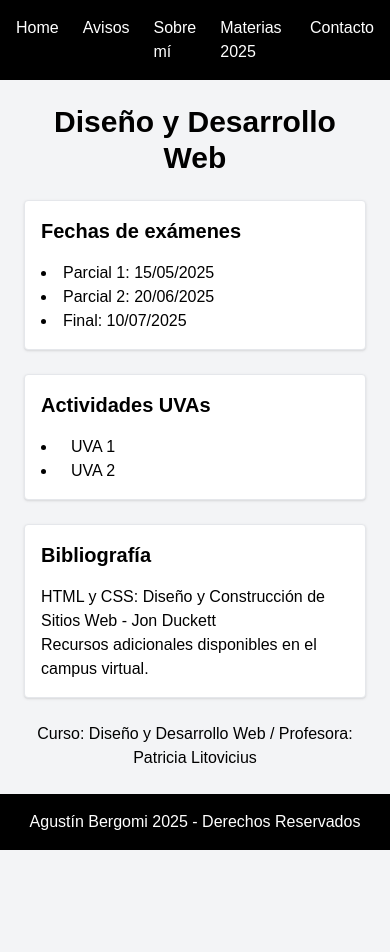
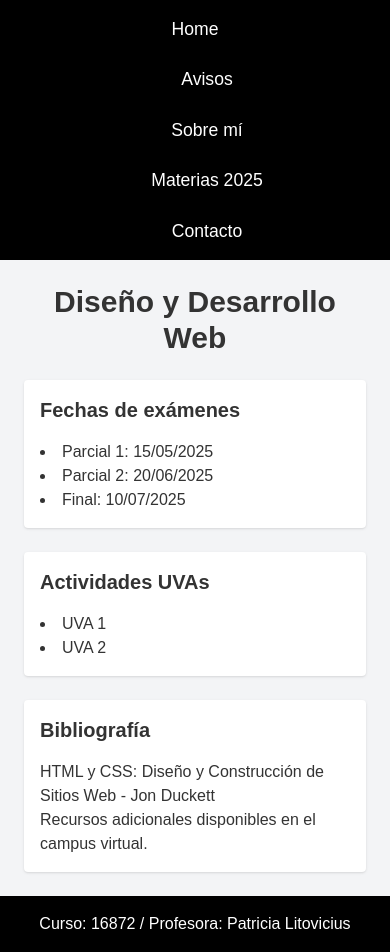
Before and after one commit to agustin-bergomi/Actividad1, a plain HTML site: page primer_parcial_web/diseño-desarrollo-web.html in a window 390 px wide. Before the commit the page ends 850 px from the top, so only its background shows below. Drawn offline with nearby package versions, Linux system fonts and the light colour scheme; files that its build step writes are made by us from their sources.

Commit message:
Ajustes de carpetas y link a estilos

```diff
--- a/primer_parcial_web/diseño-desarrollo-web.html
+++ b/primer_parcial_web/diseño-desarrollo-web.html
@@ -7,17 +7,17 @@
     <!-- Traigo Tailwind desde el CDN para estilos rapidos y responsivos -->
     <script src="https://cdn.tailwindcss.com"></script>
     <!-- Linkeo un CSS personalizado -->
-    <link rel="stylesheet" href="../styles.css">
+    <link rel="stylesheet" href="estilos/styles.css">
 </head>
 <body class="flex flex-col min-h-screen bg-gray-100">
     <!-- Menu de navegacion -->
     <nav class="bg-black p-4">
         <ul class="flex justify-center space-x-6 text-white">
-            <li><a href="../index.html" class="hover:underline">Home</a></li>
-            <li><a href="../avisos.html" class="hover:underline">Avisos</a></li>
-            <li><a href="../sobre-mi.html" class="hover:underline">Sobre mí</a></li>
-            <li><a href="../materias-2025.html" class="hover:underline">Materias 2025</a></li>
-            <li><a href="../contacto.html" class="hover:underline">Contacto</a></li>
+            <li><a href="index.html" class="hover:underline">Home</a></li>
+            <li><a href="avisos.html" class="hover:underline">Avisos</a></li>
+            <li><a href="sobre-mi.html" class="hover:underline">Sobre mí</a></li>
+            <li><a href="materias-2025.html" class="hover:underline">Materias 2025</a></li>
+            <li><a href="contacto.html" class="hover:underline">Contacto</a></li>
         </ul>
     </nav>
 
@@ -50,13 +50,11 @@
             <p>HTML y CSS: Diseño y Construcción de Sitios Web - Jon Duckett</p>
             <p>Recursos adicionales disponibles en el campus virtual.</p>
         </section>
-        <!-- Info del curso -->
-        <p class="mt-6 text-center">Curso: Diseño y Desarrollo Web / Profesora: Patricia Litovicius</p>
     </main>
 
     <!-- Footer -->
     <footer class="bg-black text-white text-center p-4">
-        Agustín Bergomi 2025 - Derechos Reservados
+        Curso: 16872 / Profesora: Patricia Litovicius
     </footer>
 </body>
 </html>
--- a/primer_parcial_web/styles.css
+++ /dev/null
@@ -1,54 +0,0 @@
-/* hago que el footer quede pegado abajo usando min-h-screen en el body y flex-grow en el main */
-body {
-    margin: 0;
-    font-family: Arial, sans-serif;
-}
-
-/* Uso este media query para responsivness porque asi detecta tamaño de pantalla */
-@media (max-width: 640px) {
-    /* Ajusto la tabla para que sea mas legible en pantallas chicas */
-    table {
-        font-size: 0.8rem;
-    }
-    th, td {
-        padding: 0.5rem;
-    }
-}
-
-/* color a negro para nav y footer */
-nav, footer {
-    background-color: #000000;
-}
-
-/* Estilos para diseño-desarrollo-web.html */
-/* sombra para que se vea prolijo */
-section {
-    border: 1px solid #e5e7eb;
-}
-
-/* Ajusto el layout de las secciones para pantallas chicas */
-@media (max-width: 768px) {
-    .md\:flex-row {
-        flex-direction: column;
-    }
-}
-
-/* mas padding a los links en la lista de UVAs para que no se vean amontonados */
-ul.list-disc li a {
-    padding-left: 0.5rem;
-}
-
-/* enlaces en gris oscuro para que combine con el tema negro */
-a {
-    color: #4b5563;
-}
-
-/* gris para el botón porque combina con el tema */
-button {
-    background-color: #4b5563;
-}
-
- /* gris un poco más claro para el hover */
-button:hover {
-    background-color: #6b7280;
-}
```
Also changed, not shown: primer_parcial_web/avisos.html (+1 -1 lines), primer_parcial_web/contacto.html (+1 -1 lines), primer_parcial_web/index.html (+1 -1 lines), primer_parcial_web/materias-2025.html (+1 -1 lines), primer_parcial_web/sobre-mi.html (+2 -2 lines).
